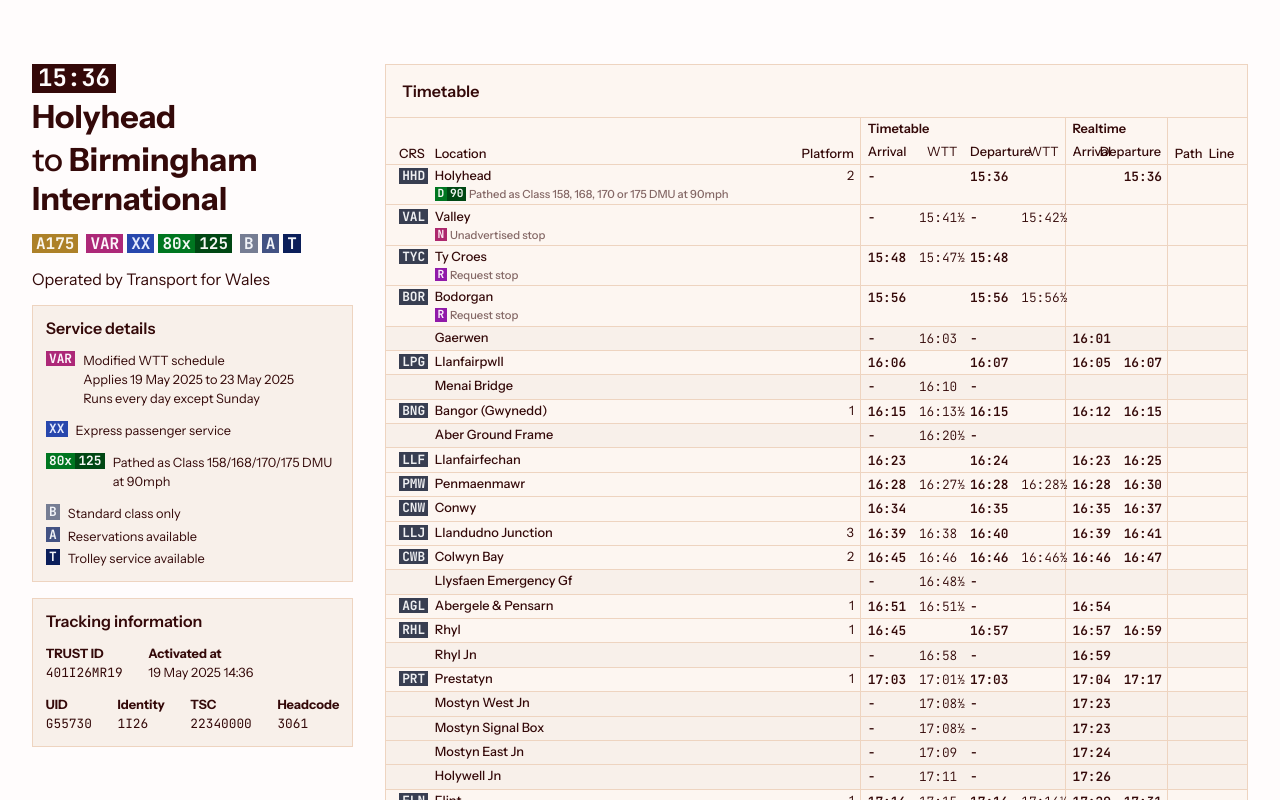
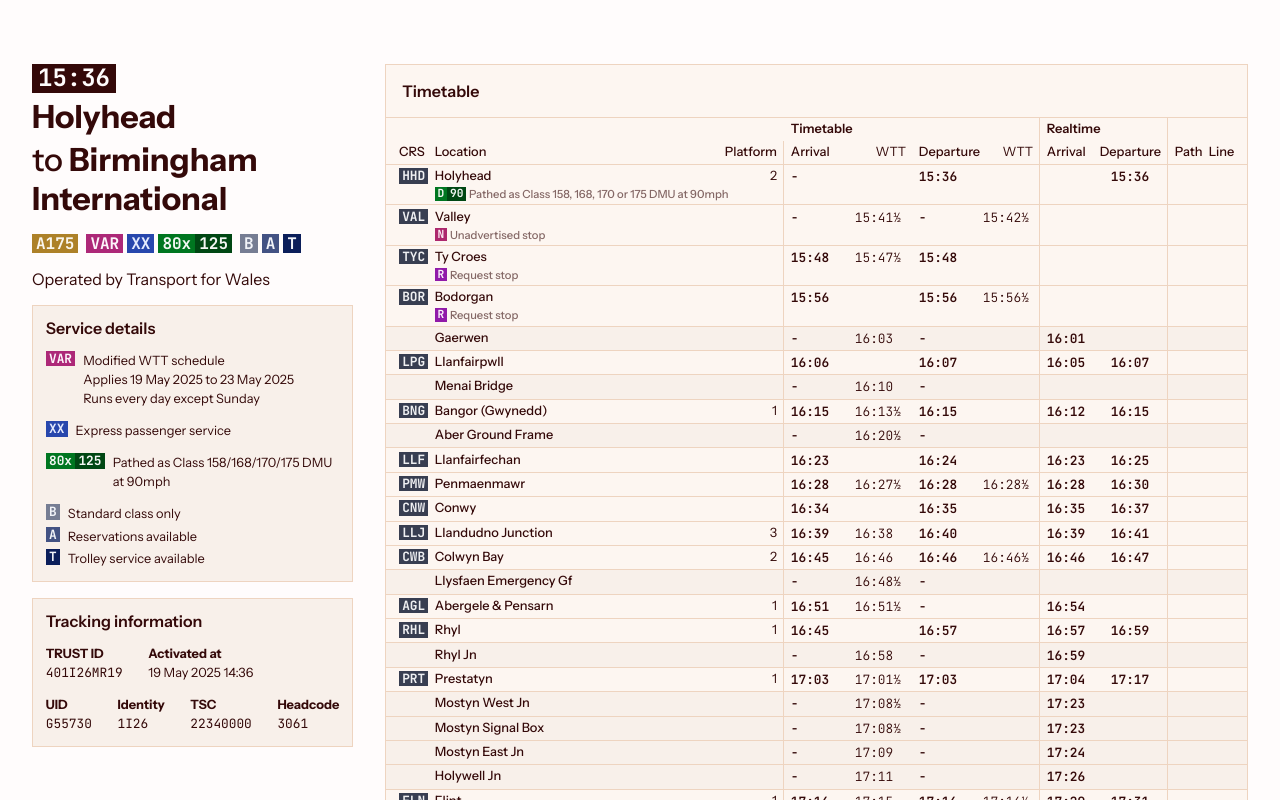
Before and after one commit to iamawatermelo/trusty-web, a SvelteKit app: page / in a window 1280 px wide. Shown: the top 800 px of the page. Built offline with nearby package versions, Linux system fonts and the light colour scheme.

Commit message:
hackatime autocommit

```diff
--- a/src/routes/+page.svelte
+++ b/src/routes/+page.svelte
@@ -518,12 +518,12 @@
             [crs] min-content
             [location] auto
             [platform] min-content
-            [tt-arrival] 4em
-            [tt-arrival-wtt] 4em
-            [tt-departure] 4em
-            [tt-departure-wtt] 4em
-            [rt-arrival] 4em
-            [rt-departure] 4em
+            [tt-arrival] 4rem
+            [tt-arrival-wtt] 4rem
+            [tt-departure] 4rem
+            [tt-departure-wtt] 4rem
+            [rt-arrival] 4rem
+            [rt-departure] 4rem
             [path] min-content
             [line] min-content;
     }
@@ -547,11 +547,7 @@
         grid-row: 1 / span 2;
 
         .crs, .location, .platform, .path, .line {
-            display: flex;
-            flex-direction: column;
-            justify-content: end;
-
-            grid-row: 1 / span 2;
+            grid-row: 2 / span 1;
         }
 
         .path {
@@ -563,7 +559,7 @@
         }
 
         .timetable {
-            grid-column: span 4;
+            grid-column: 4 / span 4;
         }
 
         .realtime {
@@ -598,10 +594,10 @@
             grid-template-columns:
                 [crs] min-content
                 [location] auto
-                [platform] min-content
-                [tt] 4em
-                [tt-wtt] 3em
-                [rt] 6em
+                [platform] 2rem
+                [tt] 4rem
+                [tt-wtt] 3rem
+                [rt] 6rem
                 [path] min-content
                 [line] min-content;
         }
@@ -614,6 +610,12 @@
 
                 .crs, .location, .platform, .path, .line {
                     grid-row: 3;
+                }
+
+                .platform {
+                    display: flex;
+                    flex-direction: row;
+                    justify-content: right;
                 }
 
                 .timetable {
```
